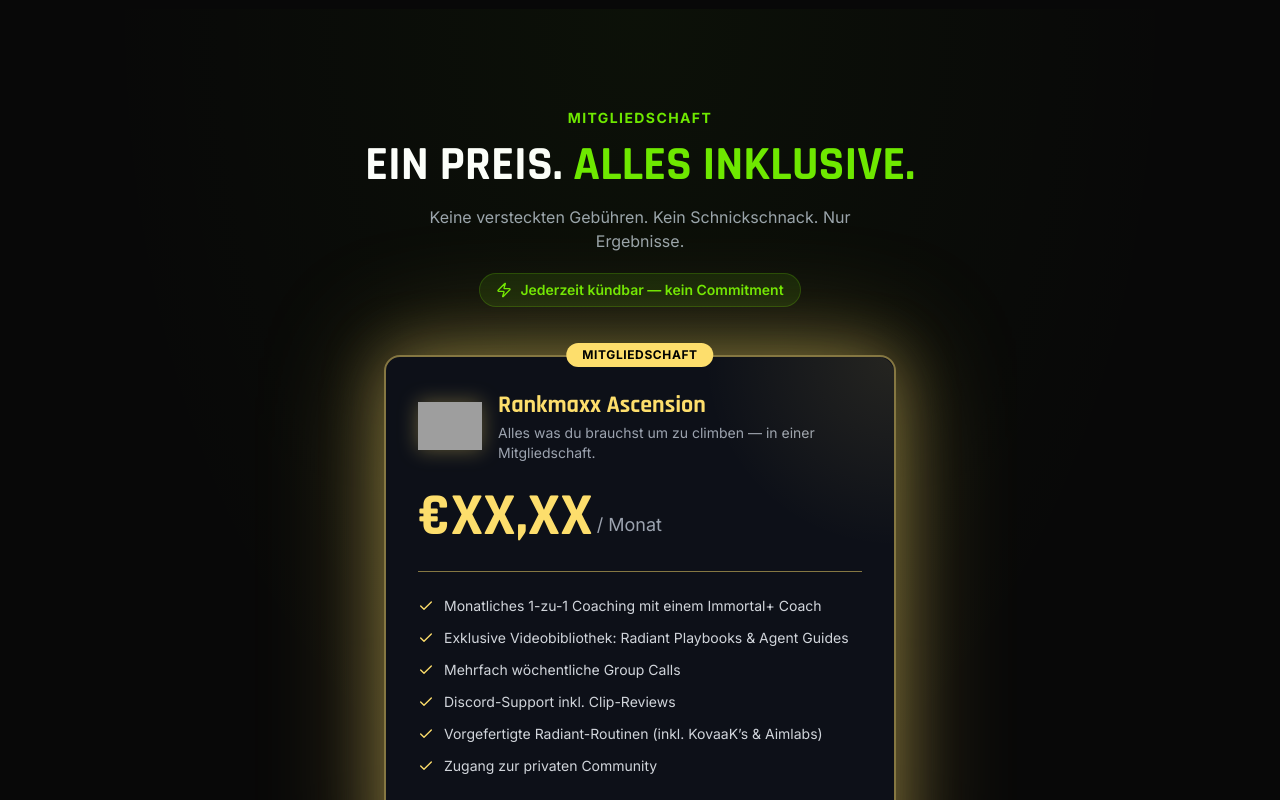
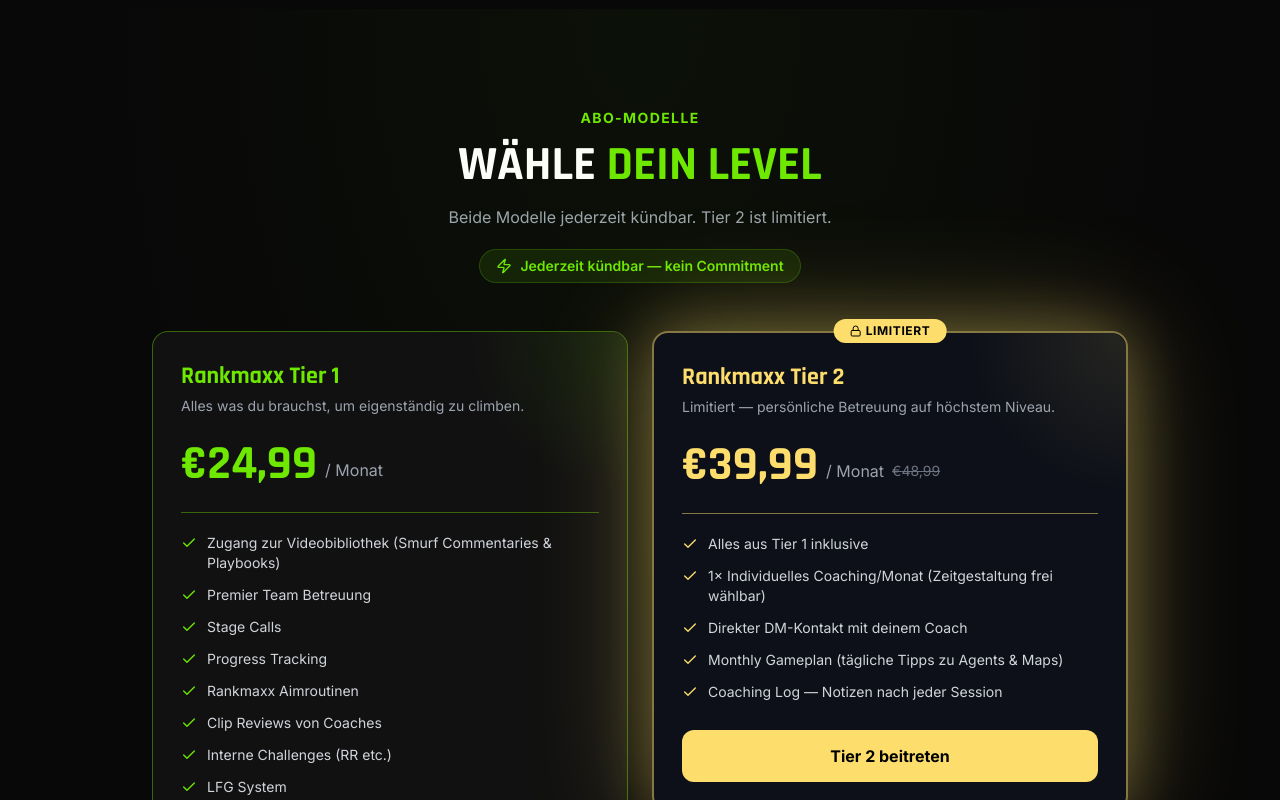
Before and after one commit to justinhelbig96-web/maxranktest, a Next.js app: page / in a window 1280 px wide. Shown: the part 2660-3460 px from the top of the page. Built offline with nearby package versions, Linux system fonts and the light colour scheme; grey boxes are pictures that could not be loaded.

Commit message:
Tier1 24.99, Tier2 39.99, remove Meta Tierliste, Discord link in FAQ

```diff
--- a/components/FAQ.tsx
+++ b/components/FAQ.tsx
@@ -117,6 +117,28 @@
             </motion.div>
           ))}
         </div>
+
+        {/* Discord CTA */}
+        <motion.div
+          initial={{ opacity: 0, y: 20 }}
+          whileInView={{ opacity: 1, y: 0 }}
+          viewport={{ once: true }}
+          transition={{ duration: 0.5, delay: 0.2 }}
+          className="text-center mt-12"
+        >
+          <p className="text-gray-400 mb-4">Noch Fragen? Komm in unseren Discord!</p>
+          <a
+            href="https://discord.gg/ANEuA5u8UX"
+            target="_blank"
+            rel="noopener noreferrer"
+            className="inline-flex items-center gap-2 px-6 py-3 bg-[#5865F2] hover:bg-[#4752C4] text-white font-bold rounded-xl transition-all duration-200 hover:shadow-[0_0_20px_rgba(88,101,242,0.4)]"
+          >
+            <svg className="w-5 h-5" viewBox="0 0 127.14 96.36" fill="currentColor">
+              <path d="M107.7,8.07A105.15,105.15,0,0,0,81.47,0a72.06,72.06,0,0,0-3.36,6.83A97.68,97.68,0,0,0,49,6.83,72.37,72.37,0,0,0,45.64,0,105.89,105.89,0,0,0,19.39,8.09C2.79,32.65-1.71,56.6.54,80.21h0A105.73,105.73,0,0,0,32.71,96.36,77.7,77.7,0,0,0,39.6,85.25a68.42,68.42,0,0,1-10.85-5.18c.91-.66,1.8-1.34,2.66-2a75.57,75.57,0,0,0,64.32,0c.87.71,1.76,1.39,2.66,2a68.68,68.68,0,0,1-10.87,5.19,77,77,0,0,0,6.89,11.1A105.25,105.25,0,0,0,126.6,80.22h0C129.24,52.84,122.09,29.11,107.7,8.07ZM42.45,65.69C36.18,65.69,31,60,31,53s5-12.74,11.43-12.74S54,46,53.89,53,48.84,65.69,42.45,65.69Zm42.24,0C78.41,65.69,73.25,60,73.25,53s5-12.74,11.44-12.74S96.23,46,96.12,53,91.08,65.69,84.69,65.69Z" />
+            </svg>
+            Discord beitreten
+          </a>
+        </motion.div>
       </div>
     </section>
   );
--- a/components/Pricing.tsx
+++ b/components/Pricing.tsx
@@ -1,38 +1,60 @@
 "use client";
 
 import { motion } from "framer-motion";
-import { Check, Zap } from "lucide-react";
-import Image from "next/image";
+import { Check, Zap, Lock } from "lucide-react";
 
-const membership = {
-  name: "Rankmaxx Ascension",
-  price: "XX,XX",
+const tiers = [
+  {
+    name: "Rankmaxx Tier 1",
+    price: "24,99",
+    originalPrice: null,
     period: "/ Monat",
-  description: "Alles was du brauchst um zu climben — in einer Mitgliedschaft.",
-  badge: "MITGLIEDSCHAFT",
+    description: "Alles was du brauchst, um eigenständig zu climben.",
+    badge: null,
+    highlight: false,
+    color: "#6EE800",
+    glow: "rgba(110,232,0,0.25)",
+    border: "rgba(110,232,0,0.4)",
+    checkoutUrl: "https://whop.com/maxranktestshop/",
     features: [
-    "Monatliches 1-zu-1 Coaching mit einem Immortal+ Coach",
-    "Exklusive Videobibliothek: Radiant Playbooks & Agent Guides",
-    "Mehrfach wöchentliche Group Calls",
-    "Discord-Support inkl. Clip-Reviews",
-    "Vorgefertigte Radiant-Routinen (inkl. KovaaK’s & Aimlabs)",
-    "Zugang zur privaten Community",
+      "Zugang zur Videobibliothek (Smurf Commentaries & Playbooks)",
+      "Premier Team Betreuung",
+      "Stage Calls",
+      "Progress Tracking",
+      "Rankmaxx Aimroutinen",
+      "Clip Reviews von Coaches",
+      "Interne Challenges (RR etc.)",
+      "LFG System",
     ],
-  icon: "https://media.valorant-api.com/competitivetiers/03621f52-342b-cf4e-4f86-9350a49c6d04/27/largeicon.png",
+  },
+  {
+    name: "Rankmaxx Tier 2",
+    price: "39,99",
+    originalPrice: "48,99",
+    period: "/ Monat",
+    description: "Limitiert — persönliche Betreuung auf höchstem Niveau.",
+    badge: "LIMITIERT",
+    highlight: true,
     color: "#FDDE6C",
-  glow: "rgba(253,222,108,0.35)",
+    glow: "rgba(253,222,108,0.3)",
     border: "rgba(253,222,108,0.5)",
     checkoutUrl: "https://whop.com/maxranktestshop/",
-};
+    features: [
+      "Alles aus Tier 1 inklusive",
+      "1× Individuelles Coaching/Monat (Zeitgestaltung frei wählbar)",
+      "Direkter DM-Kontakt mit deinem Coach",
+      "Monthly Gameplan (tägliche Tipps zu Agents & Maps)",
+      "Coaching Log — Notizen nach jeder Session",
+    ],
+  },
+];
 
 export default function Pricing() {
-  const m = membership;
-
   return (
     <section id="pricing" className="py-24 bg-[#080808] relative">
       <div className="absolute inset-0 bg-[radial-gradient(ellipse_at_top,rgba(110,232,0,0.04)_0%,transparent_60%)] pointer-events-none" />
 
-      <div className="max-w-6xl mx-auto px-4 sm:px-6">
+      <div className="max-w-5xl mx-auto px-4 sm:px-6">
         {/* Header */}
         <motion.div
           initial={{ opacity: 0, y: 30 }}
@@ -42,20 +64,20 @@
           className="text-center mb-5"
         >
           <span className="text-[#6EE800] text-sm font-bold tracking-widest uppercase">
-            Mitgliedschaft
+            Abo-Modelle
           </span>
           <h2
             className="text-4xl md:text-5xl font-black uppercase mt-3 text-white"
             style={{ fontFamily: "Rajdhani, sans-serif" }}
           >
-            Ein Preis. <span className="text-[#6EE800]">Alles inklusive.</span>
+            Wähle <span className="text-[#6EE800]">dein Level</span>
           </h2>
           <p className="text-gray-400 mt-4 max-w-lg mx-auto">
-            Keine versteckten Gebühren. Kein Schnickschnack. Nur Ergebnisse.
+            Beide Modelle jederzeit kündbar. Tier 2 ist limitiert.
           </p>
         </motion.div>
 
-        {/* Guarantee badge */}
+        {/* Badge */}
         <motion.div
           initial={{ opacity: 0 }}
           whileInView={{ opacity: 1 }}
@@ -71,75 +93,71 @@
           </div>
         </motion.div>
 
-        {/* Single card */}
-        <div className="flex justify-center">
+        {/* Cards */}
+        <div className="grid md:grid-cols-2 gap-6 items-start">
+          {tiers.map((tier, i) => (
             <motion.div
+              key={tier.name}
               initial={{ opacity: 0, y: 40 }}
               whileInView={{ opacity: 1, y: 0 }}
               viewport={{ once: true, margin: "-60px" }}
-            transition={{ duration: 0.5 }}
+              transition={{ duration: 0.5, delay: i * 0.12 }}
               style={{
-              borderColor: m.border,
-              boxShadow: `0 0 60px ${m.glow}, 0 0 120px ${m.glow}`,
+                borderColor: tier.border,
+                boxShadow: tier.highlight ? `0 0 60px ${tier.glow}, 0 0 120px ${tier.glow}` : undefined,
               }}
-            className="relative rounded-2xl p-8 bg-[#0d1018] border-2 w-full max-w-lg"
+              className={`relative rounded-2xl p-7 ${
+                tier.highlight ? "bg-[#0d1018] border-2" : "bg-[#111111] border border-white/10"
+              }`}
             >
               {/* Background glow */}
               <div
-              className="absolute top-0 right-0 w-48 h-48 rounded-tr-2xl pointer-events-none opacity-10"
-              style={{ background: `radial-gradient(circle at top right, ${m.color}, transparent 70%)` }}
+                className="absolute top-0 right-0 w-40 h-40 rounded-tr-2xl pointer-events-none opacity-10"
+                style={{ background: `radial-gradient(circle at top right, ${tier.color}, transparent 70%)` }}
               />
 
               {/* Badge */}
+              {tier.badge && (
                 <div
-              className="absolute -top-3.5 left-1/2 -translate-x-1/2 px-4 py-1 rounded-full text-xs font-black tracking-wider text-black"
-              style={{ backgroundColor: m.color }}
+                  className="absolute -top-3.5 left-1/2 -translate-x-1/2 px-4 py-1 rounded-full text-xs font-black tracking-wider text-black flex items-center gap-1"
+                  style={{ backgroundColor: tier.color }}
                 >
-              {m.badge}
+                  <Lock className="w-3 h-3" />
+                  {tier.badge}
                 </div>
+              )}
 
-            {/* Icon + Name */}
-            <div className="flex items-center gap-4 mb-6">
-              <Image
-                src={m.icon}
-                alt={m.name}
-                width={64}
-                height={64}
-                unoptimized
-                style={{ filter: `drop-shadow(0 0 10px ${m.glow})` }}
-              />
-              <div>
+              {/* Name */}
               <h3
-                  className="text-2xl font-black"
-                  style={{ fontFamily: "Rajdhani, sans-serif", color: m.color }}
+                className="text-2xl font-black mb-1"
+                style={{ fontFamily: "Rajdhani, sans-serif", color: tier.color }}
               >
-                  {m.name}
+                {tier.name}
               </h3>
-                <p className="text-gray-400 text-sm mt-0.5">{m.description}</p>
-              </div>
-            </div>
+              <p className="text-gray-400 text-sm mb-6">{tier.description}</p>
 
               {/* Price */}
-            <div className="mb-6">
-              <div className="flex items-end gap-1">
+              <div className="flex items-end gap-2 mb-6">
                 <span
-                  className="text-6xl font-black"
-                  style={{ fontFamily: "Rajdhani, sans-serif", color: m.color }}
+                  className="text-5xl font-black"
+                  style={{ fontFamily: "Rajdhani, sans-serif", color: tier.color }}
                 >
-                  €{m.price}
+                  €{tier.price}
                 </span>
-                <span className="text-gray-400 mb-2 text-lg">{m.period}</span>
-              </div>
+                <span className="text-gray-400 mb-1.5">{tier.period}</span>
+                {tier.originalPrice && (
+                  <span className="text-gray-500 line-through text-sm mb-2">€{tier.originalPrice}</span>
+                )}
               </div>
 
               {/* Divider */}
-            <div className="h-px mb-6" style={{ backgroundColor: m.border }} />
+              <div className="h-px mb-5" style={{ backgroundColor: tier.border }} />
 
               {/* Features */}
-            <ul className="space-y-3 mb-8">
-              {m.features.map((feat, j) => (
+              <ul className="space-y-3 mb-7">
+                {tier.features.map((feat, j) => (
                   <li key={j} className="flex items-start gap-2.5 text-sm">
-                  <Check className="w-4 h-4 mt-0.5 flex-shrink-0" style={{ color: m.color }} />
+                    <Check className="w-4 h-4 mt-0.5 flex-shrink-0" style={{ color: tier.color }} />
                     <span className="text-gray-300">{feat}</span>
                   </li>
                 ))}
@@ -147,15 +165,20 @@
 
               {/* CTA */}
               <a
-              href={m.checkoutUrl}
+                href={tier.checkoutUrl}
                 target="_blank"
                 rel="noopener noreferrer"
-              className="block w-full py-4 rounded-xl text-center font-black text-lg transition-all duration-200 active:scale-[0.97] hover:brightness-110"
-              style={{ backgroundColor: m.color, color: "#000" }}
+                className="block w-full py-3.5 rounded-xl text-center font-black text-base transition-all duration-200 active:scale-[0.97] hover:brightness-110"
+                style={{
+                  backgroundColor: tier.highlight ? tier.color : "transparent",
+                  color: tier.highlight ? "#000" : tier.color,
+                  border: tier.highlight ? "none" : `1px solid ${tier.border}`,
+                }}
               >
-              Jetzt Mitglied werden
+                {tier.highlight ? "Tier 2 beitreten" : "Tier 1 starten"}
               </a>
             </motion.div>
+          ))}
         </div>
 
         {/* Bottom note */}
```
Lines whose indentation alone changed are shown as unchanged.
